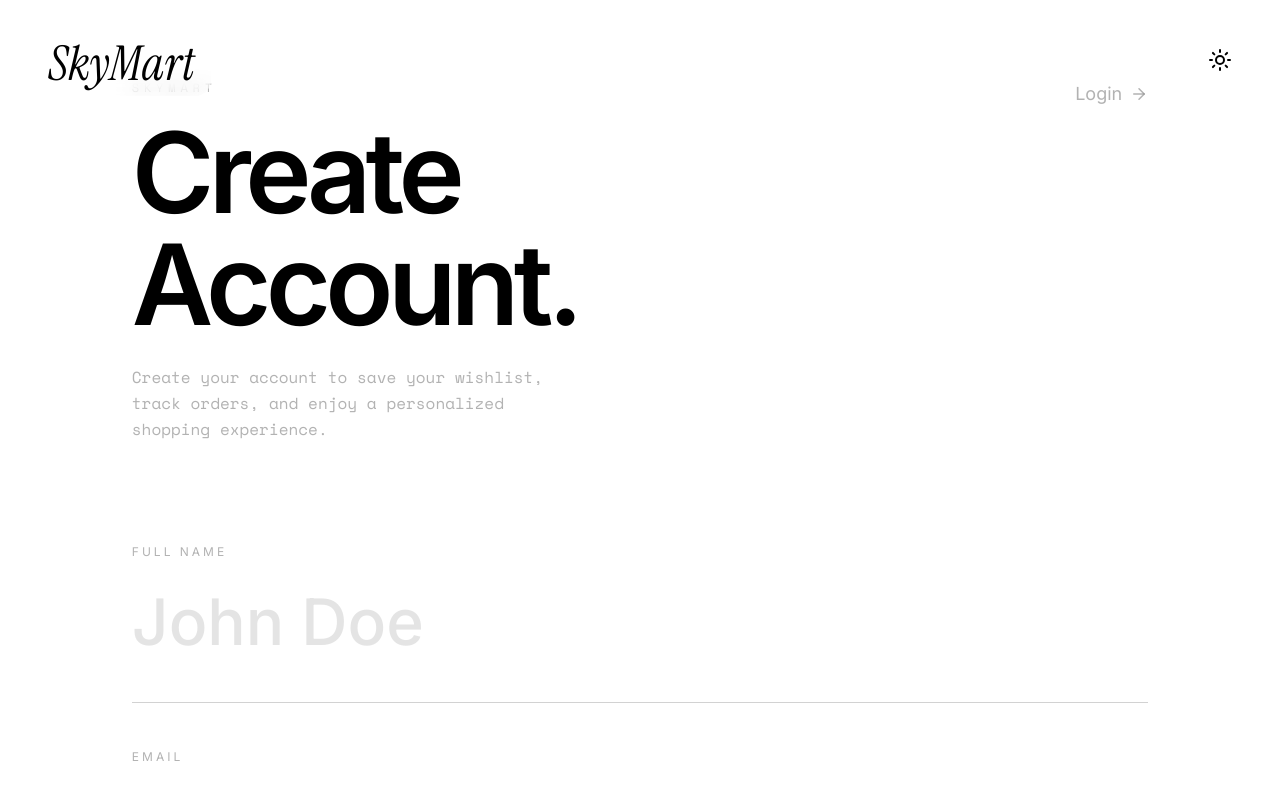
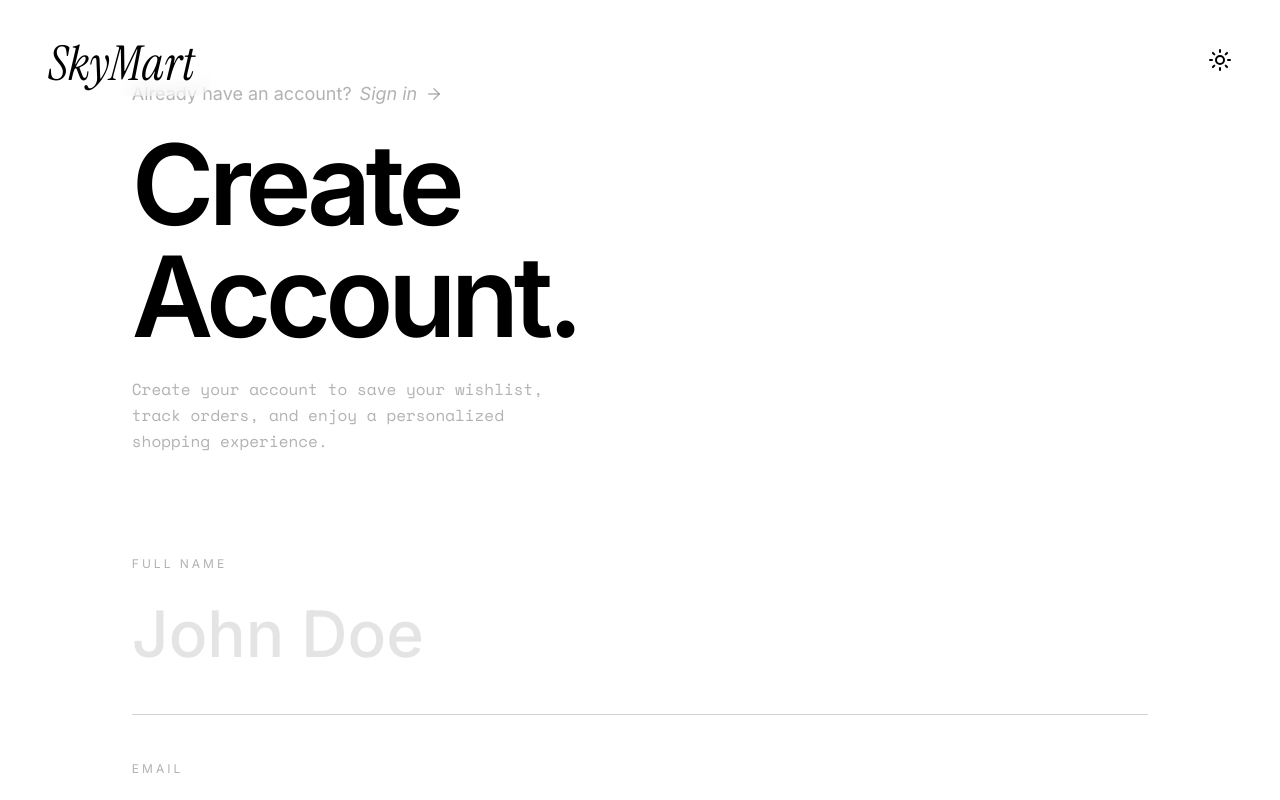
Before and after one commit to Bismay-exe/COHORT3.0-Assignment10, a React (Vite) app: page /auth/register in a window 1280 px wide. Shown: the top 800 px of the page. Built offline with nearby package versions, Linux system fonts and the light colour scheme; no server answers.

Commit message:
added ui changes to login and register page

```diff
--- a/src/components/Footer.jsx
+++ b/src/components/Footer.jsx
@@ -1,6 +1,11 @@
 import { Moon } from "lucide-react";
+import { useNavigate } from "react-router";
 
 const Footer = () => {
+
+    const navigate = useNavigate();
+
+
     return (
         <footer className="max-w-[1920px] w-full xbg-linear-to-t from-(--bg-secondary-color) to-transparent text-(--text-color) border-t border-(--border-color) px-4 md:px-8 pt-12 pb-6">
 
@@ -27,15 +32,15 @@ const Footer = () => {
                     </h3>
 
                     <div className="flex flex-col items-start gap-3 text-(--text-muted)">
-                        <a className="underline-effect hover:text-(--text-color) transition-all duration-500 ease-in-out font-space cursor-pointer">
+                        <button onClick={() => navigate("/products")} className="underline-effect hover:text-(--text-color) transition-all duration-500 ease-in-out font-space cursor-pointer">
                             All Products
-                        </a>
-                        <a className="underline-effect hover:text-(--text-color) transition-all duration-500 ease-in-out font-space cursor-pointer">
+                        </button>
+                        <button onClick={() => navigate("/products")} className="underline-effect hover:text-(--text-color) transition-all duration-500 ease-in-out font-space cursor-pointer">
                             New Arrivals
-                        </a>
-                        <a className="underline-effect hover:text-(--text-color) transition-all duration-500 ease-in-out font-space cursor-pointer">
+                        </button>
+                        <button onClick={() => navigate("/products")} className="underline-effect hover:text-(--text-color) transition-all duration-500 ease-in-out font-space cursor-pointer">
                             Popular
-                        </a>
+                        </button>
                     </div>
                 </div>
 
--- a/src/pages/LoginPage.jsx
+++ b/src/pages/LoginPage.jsx
@@ -7,14 +7,23 @@ const LoginPage = () => {
 
   return (
     <main className="min-h-screen bg-(--bg-color) text-(--text-color)">
-      <section className="max-w-xl lg:max-w-7xl mx-auto min-h-screen flex flex-col justify-center px-5 sm:px-8 lg:px-20 py-12 sm:py-16 lg:py-20">
+      <section className="sm:max-w-xl lg:max-w-7xl mx-auto min-h-screen flex flex-col justify-center px-5 sm:px-8 lg:px-20 py-12 sm:py-16 lg:py-20">
         {/* Hero */}
         <div className="mb-12 sm:mb-16 lg:mb-24">
           <div className="flex items-start justify-between gap-6">
             <div>
-              <p className="font-space uppercase tracking-[0.4em] text-xs text-(--text-muted)">
-                SkyMart
-              </p>
+              {/* Register Link */}
+              <button
+                onClick={() => navigate("/auth/register")}
+                className="flex group items-center gap-2 whitespace-nowrap font-inter text-base lg:text-lg text-(--text-muted) transition-colors cursor-pointer"
+              >
+                <span className="hidden sm:block">New to SkyMart? </span><span className="sm:italic group-hover:text-(--text-color)">Create Account</span>
+
+                <ArrowRight
+                  size={18}
+                  className="group-hover:text-(--text-color) transition-transform duration-300 group-hover:translate-x-1"
+                />
+              </button>
               <h1 className="font-inter text-[clamp(3.1rem,9vw,7rem)] font-semibold tracking-tighter leading-none mt-3 sm:mt-4 lg:mt-5">
                 Welcome
                 <br />
@@ -29,7 +38,7 @@ const LoginPage = () => {
             {/* Register Link */}
             <button
               onClick={() => navigate("/auth/register")}
-              className="hidden md:flex group items-center gap-2 whitespace-nowrap font-inter text-base lg:text-lg text-(--text-muted) hover:text-(--text-color) transition-colors"
+              className="hidden flex group items-center gap-2 whitespace-nowrap font-inter text-base lg:text-lg text-(--text-muted) hover:text-(--text-color) transition-colors"
             >
               <span className="underline-effect cursor-pointer">Create Account</span>
 
--- a/src/pages/RegisterPage.jsx
+++ b/src/pages/RegisterPage.jsx
@@ -19,9 +19,18 @@ const RegisterPage = () => {
         <div className="mb-12 sm:mb-16 lg:mb-24">
           <div className="flex items-start justify-between gap-6">
             <div>
-              <p className="font-space uppercase tracking-[0.4em] text-xs text-(--text-muted)">
-                SkyMart
-              </p>
+              {/* Login Link */}
+              <button
+                onClick={() => navigate("/auth/login")}
+                className="flex group items-center gap-2 whitespace-nowrap font-inter text-base lg:text-lg text-(--text-muted) transition-colors cursor-pointer"
+              >
+                <span className="hidden sm:block">Already have an account? </span><span className="sm:italic group-hover:text-(--text-color)">Sign in</span>
+
+                <ArrowRight
+                  size={18}
+                  className="group-hover:text-(--text-color) transition-transform duration-300 group-hover:translate-x-1"
+                />
+              </button>
               <h1 className="font-inter text-[clamp(3.1rem,9vw,7rem)] font-semibold tracking-tighter leading-none mt-3 sm:mt-4 lg:mt-5">
                 Create
                 <br />
@@ -32,19 +41,6 @@ const RegisterPage = () => {
                 orders, and enjoy a personalized shopping experience.
               </p>
             </div>
-
-            {/* Register Link */}
-            <button
-              onClick={() => navigate("/auth/login")}
-              className="hidden md:flex group items-center gap-2 whitespace-nowrap font-inter text-base lg:text-lg text-(--text-muted) hover:text-(--text-color) transition-colors"
-            >
-              <span className="underline-effect cursor-pointer">Login</span>
-
-              <ArrowRight
-                size={18}
-                className="transition-transform duration-300 group-hover:translate-x-1"
-              />
-            </button>
           </div>
         </div>
 
```
